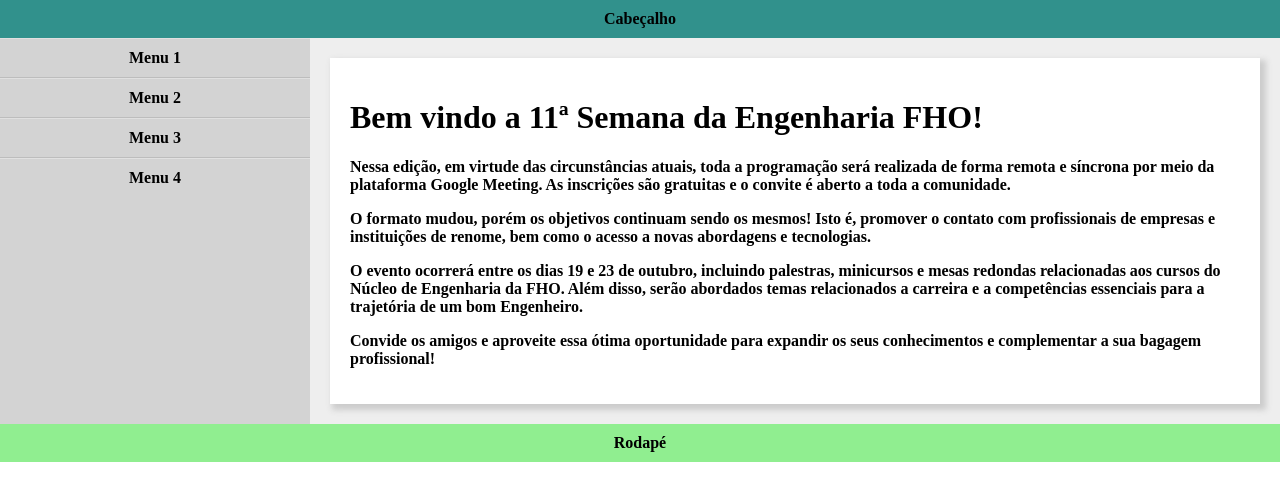
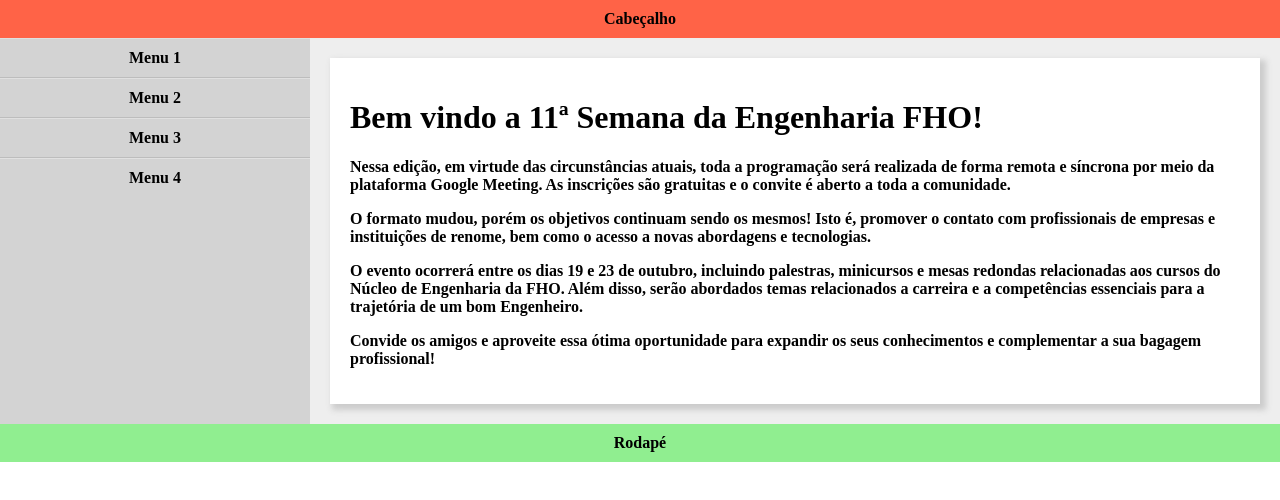
Before and after one commit to bpaulo/TestSemanaEng, a plain HTML site: page index.html in a window 1280 px wide. Drawn offline with Linux system fonts and the light colour scheme.

Commit message:
Revert "Update style.css"
This reverts commit 7820b6472b5f7959683fe69e8e0ec7041da25d6f.

```diff
--- a/style/style.css
+++ b/style/style.css
@@ -11,7 +11,7 @@
   }
 
   .header {
-    background: rgb(49, 145, 140);
+    background: tomato;
   }
 
   .footer {
```
